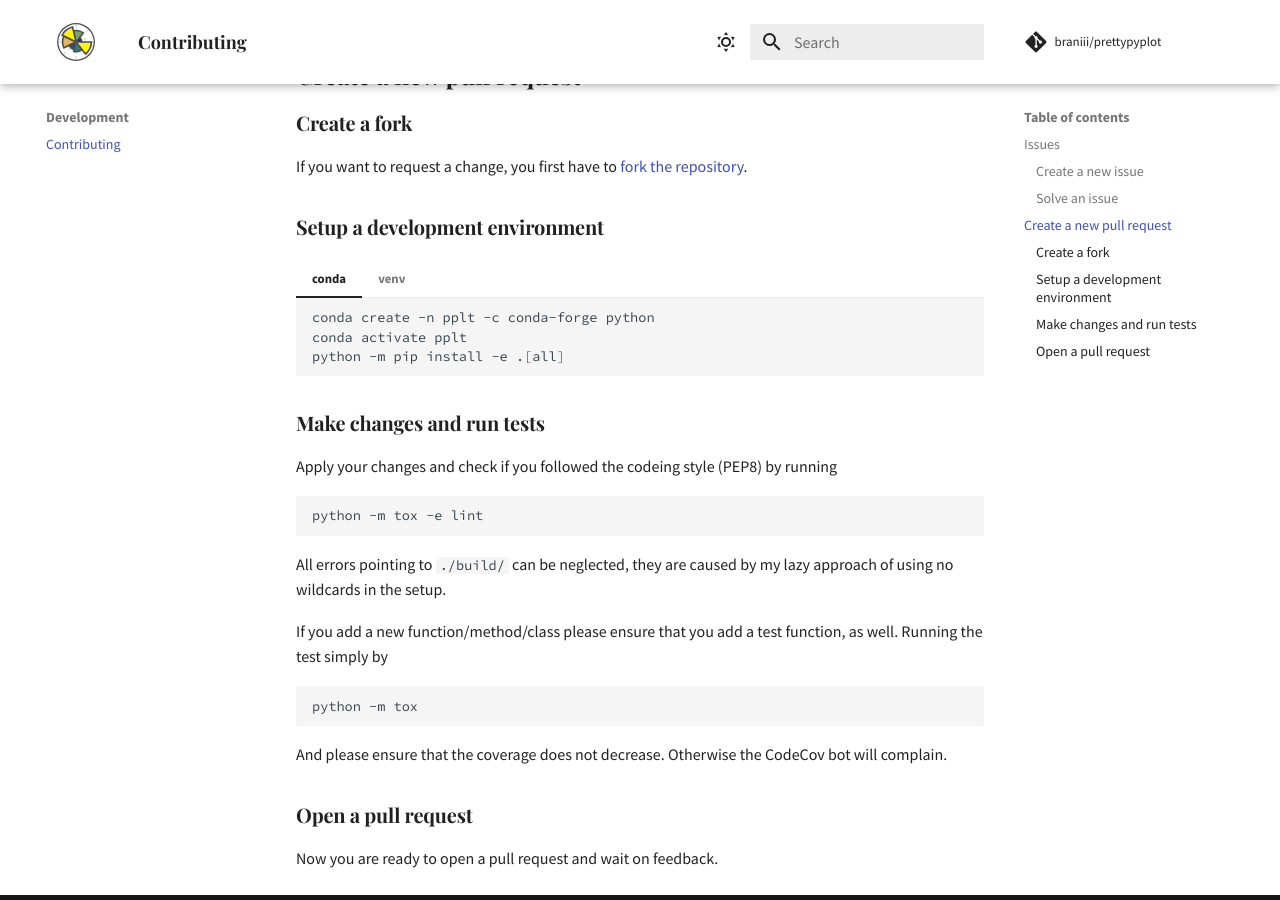
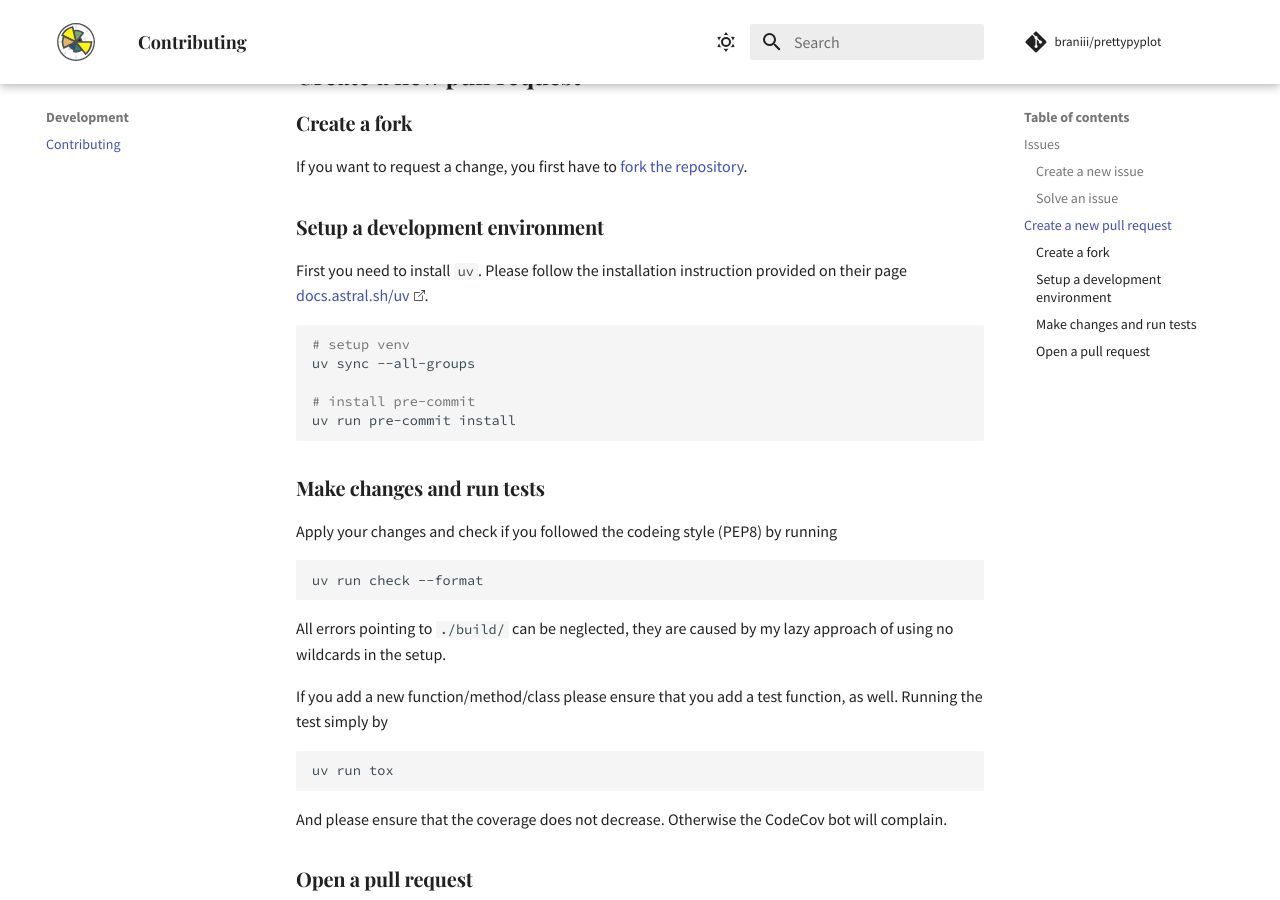
Before and after one commit to braniii/prettypyplot, an MkDocs documentation site: the page built from docs/contributing.md, in a window 1280 px wide and 900 px high, scrolled down 633 px. Built offline with MkDocs 1.6.1 and Material for MkDocs 9.7.7, drawn with Linux system fonts in a browser that asks for light colours; some web fonts are replaced; comment, search, counter and statistics services are not loaded.

Commit message:
Add pre-commit to enforce linting and migrate contribution guideline to uv.

````diff
--- a/docs/contributing.md
+++ b/docs/contributing.md
@@ -19,33 +19,28 @@ If you want to request a change, you first have to [fork the repository](https:/
 
 ### Setup a development environment
 
-=== "conda"
+First you need to install `uv`. Please follow the installation instruction provided on their page [docs.astral.sh/uv](https://docs.astral.sh/uv/).
 
-    ``` bash
-    conda create -n pplt -c conda-forge python
-    conda activate pplt
-    python -m pip install -e .[all]
-    ```
+```bash
+# setup venv
+uv sync --all-groups
 
-=== "venv"
-
-    ``` bash
-    python -m venv ./prettypyplot
-    source ./prettypyplot/bin/activate
-    python -m pip install -e .[all]
-    ```
+# install pre-commit
+uv run pre-commit install
+```
 
 ### Make changes and run tests
 
 Apply your changes and check if you followed the codeing style (PEP8) by running
 ```bash
-python -m tox -e lint
+uv run check --format
 ```
+
 All errors pointing to `./build/` can be neglected, they are caused by my lazy approach of using no wildcards in the setup.
 
 If you add a new function/method/class please ensure that you add a test function, as well. Running the test simply by
 ```bash
-python -m tox
+uv run tox
 ```
 And please ensure that the coverage does not decrease. Otherwise the CodeCov bot will complain.
 
````
Also changed, not shown: .pre-commit-config.yaml (added, +11 -0 lines).
